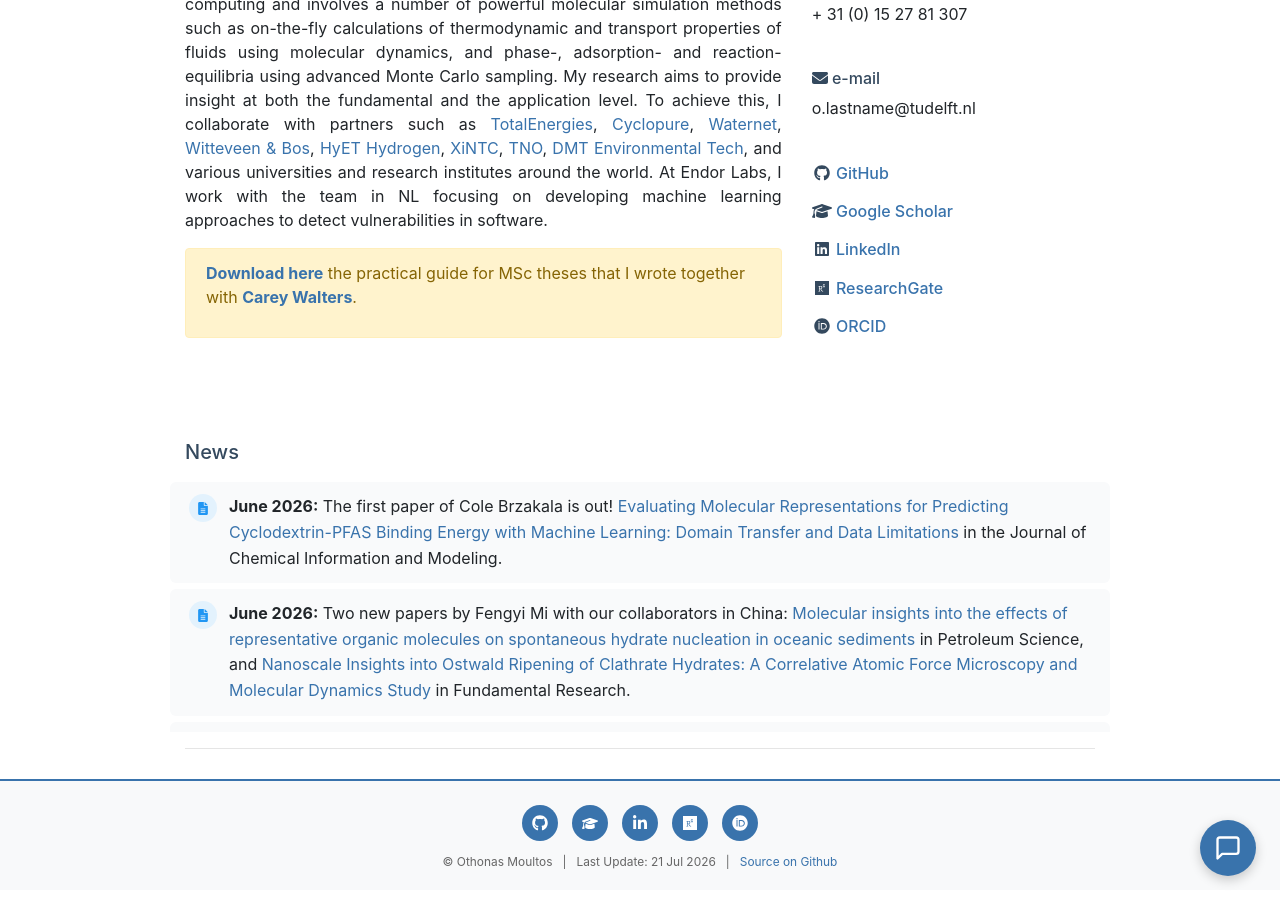
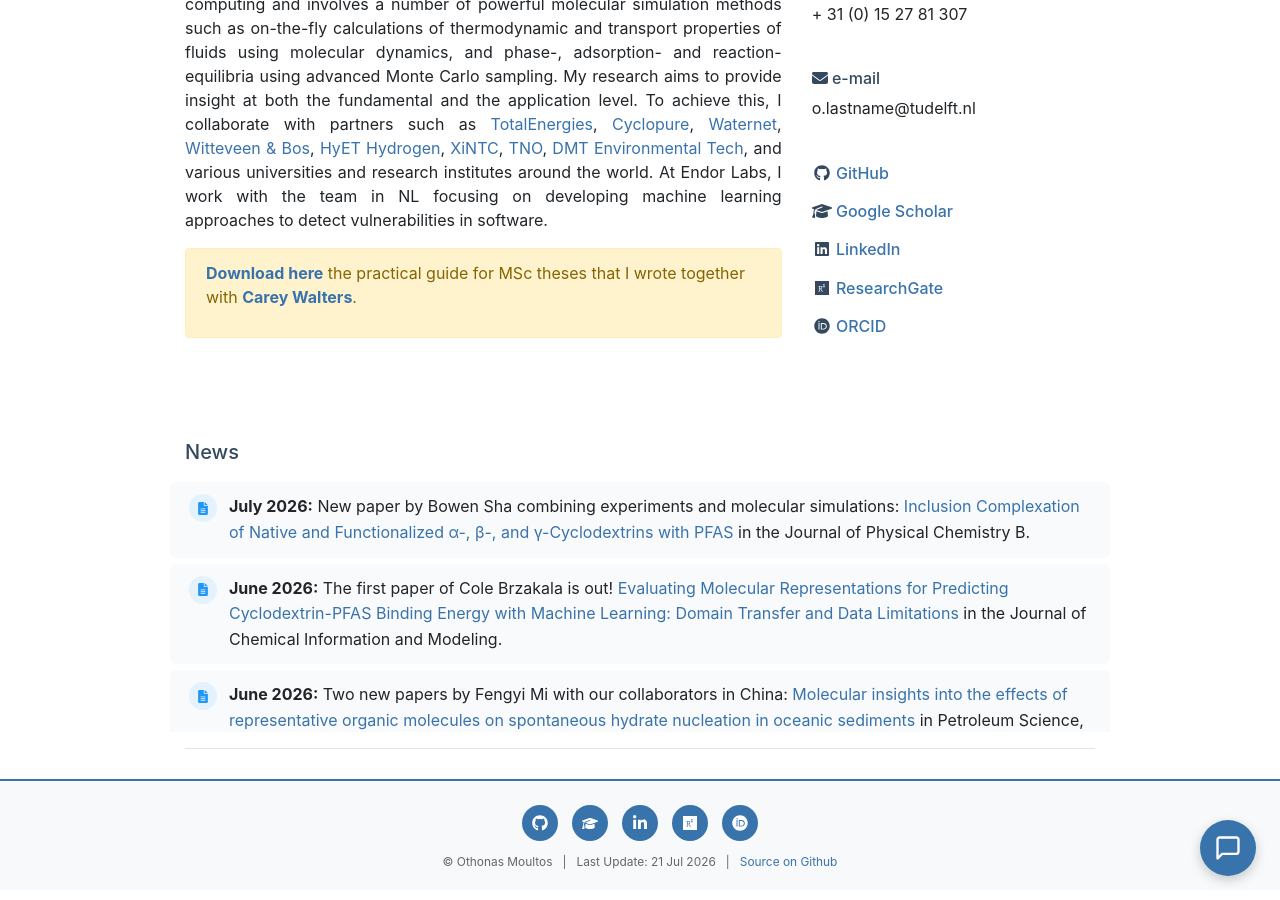
Before and after one commit to omoultosEthTuDelft/web, a Jekyll site: the page built from index.md, in a window 1280 px wide and 900 px high, scrolled down 770 px. Built offline with Jekyll 4.4.1, drawn with Linux system fonts in a browser that asks for light colours.

Commit message:
Add news item for Bowen Sha's JPC B paper (112)
Co-Authored-By: Claude Fable 5 <noreply@anthropic.com>

```diff
--- a/index.md
+++ b/index.md
@@ -101,6 +101,7 @@ o.lastname@tudelft.nl
     <!-- <div style="text-align: justify;" class="col-sm-11"> -->
 
 <ul class="news-list">
+  <li class="news-item"><span class="news-icon paper"><i class="fa-solid fa-file-lines"></i></span><span class="news-content"><strong>July 2026:</strong> New paper by Bowen Sha combining experiments and molecular simulations: <a href="https://doi.org/10.1021/acs.jpcb.6c02825">Inclusion Complexation of Native and Functionalized α-, β-, and γ-Cyclodextrins with PFAS</a> in the Journal of Physical Chemistry B.</span></li>
   <li class="news-item"><span class="news-icon paper"><i class="fa-solid fa-file-lines"></i></span><span class="news-content"><strong>June 2026:</strong> The first paper of Cole Brzakala is out! <a href="https://pubs.acs.org/doi/10.1021/acs.jcim.5c03121?ref=pdf">Evaluating Molecular Representations for Predicting Cyclodextrin-PFAS Binding Energy with Machine Learning: Domain Transfer and Data Limitations</a> in the Journal of Chemical Information and Modeling.</span></li>
   <li class="news-item"><span class="news-icon paper"><i class="fa-solid fa-file-lines"></i></span><span class="news-content"><strong>June 2026:</strong> Two new papers by Fengyi Mi with our collaborators in China: <a href="https://doi.org/10.1016/j.petsci.2026.02.012">Molecular insights into the effects of representative organic molecules on spontaneous hydrate nucleation in oceanic sediments</a> in Petroleum Science, and <a href="https://doi.org/10.1016/j.fmre.2026.06.010">Nanoscale Insights into Ostwald Ripening of Clathrate Hydrates: A Correlative Atomic Force Microscopy and Molecular Dynamics Study</a> in Fundamental Research.</span></li>
   <li class="news-item"><span class="news-icon paper"><i class="fa-solid fa-file-lines"></i></span><span class="news-content"><strong>February 2026:</strong> New paper by Shilong on the <a href="https://pubs.acs.org/doi/10.1021/jacs.5c11790?ref=pdf">Electrochemical CO2 Reduction in the Presence of SO2 Impurities on a Nitrogen-Doped Carbon Electrocatalyst</a>.</span></li>
```
